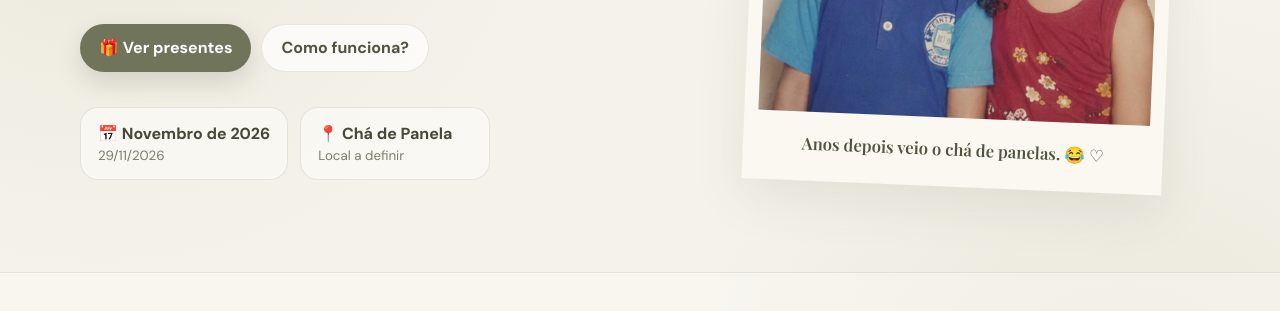
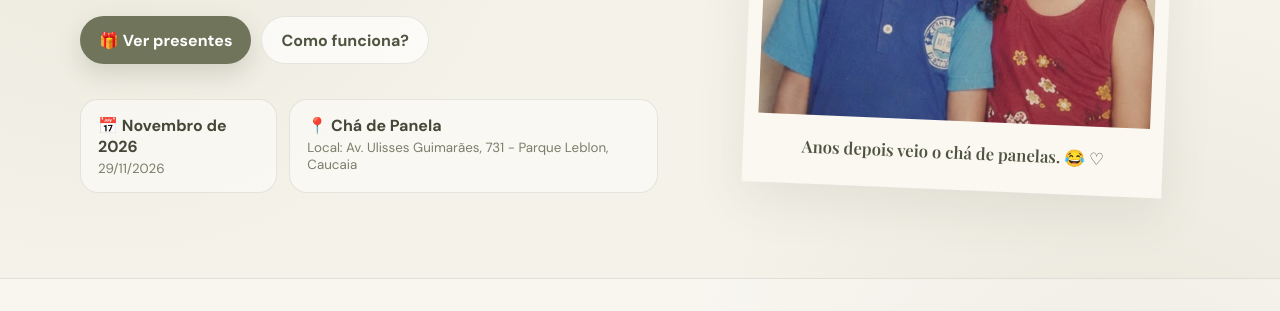
Before and after one commit to henriquejlfr/Cha-de-panela-, a plain HTML site: page index.html in a window 1280 px wide. Shown: the part 489-800 px from the top of the page. Drawn offline with nearby package versions, Linux system fonts and the light colour scheme; no server answers; a web font is replaced by a local one.

Commit message:
Update event location details in index.html

```diff
--- a/index.html
+++ b/index.html
@@ -35,7 +35,7 @@
 
         <div class="event-mini">
           <div><b>📅 Novembro de 2026</b><small>29/11/2026</small></div>
-          <div><b>📍 Chá de Panela</b><small>Local a definir</small></div>
+          <div><b>📍 Chá de Panela</b><small>Local: Av. Ulisses Guimarães, 731 - Parque Leblon, Caucaia </small></div>
         </div>
       </div>
 
```
